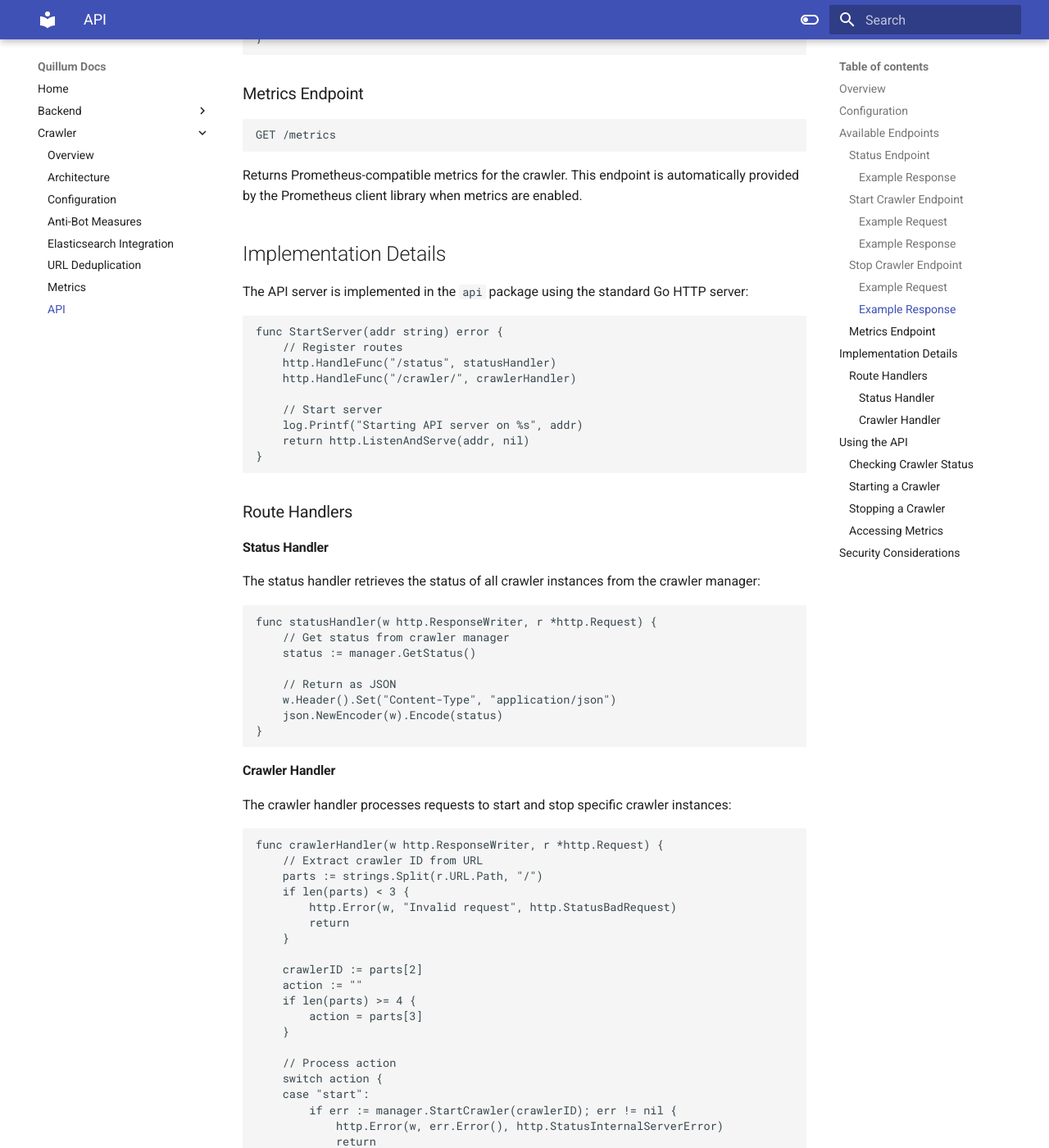
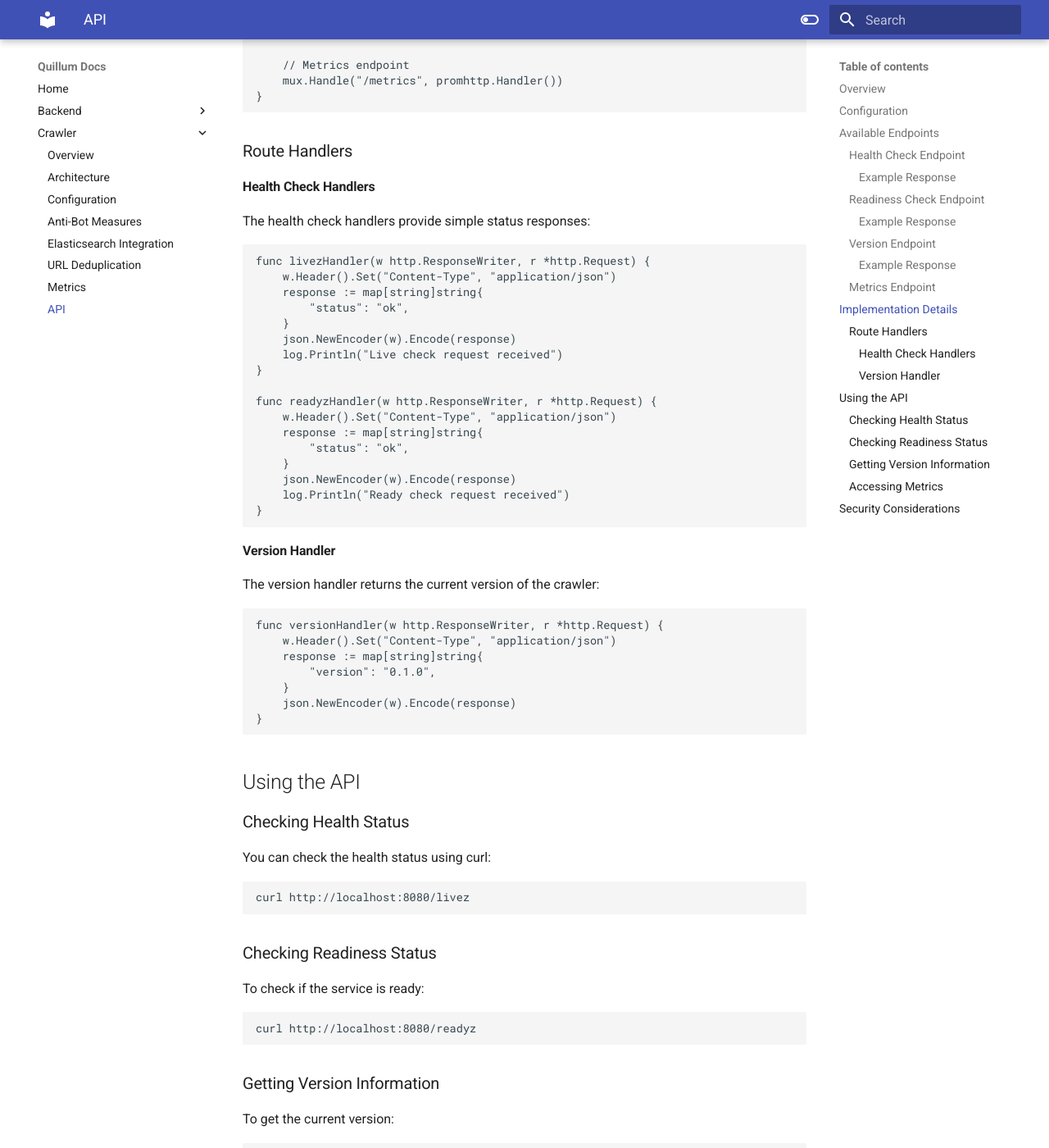
Before and after one commit to Quillium-AI/Quillium-docs, an MkDocs documentation site: the page built from docs/crawler/api.md, in a window 1280 px wide and 1400 px high, scrolled down 2318 px. Shown: the whole window at 82% size. Built offline with MkDocs 1.6.1 and Material for MkDocs 9.7.7, drawn with Linux system fonts in a browser that asks for light colours; some of the changed text lies outside the part shown.

Commit message:
Update api.md

````diff
--- a/docs/crawler/api.md
+++ b/docs/crawler/api.md
@@ -1,15 +1,14 @@
 # Crawler API
 
-The Quillium-Crawler includes an API server that provides HTTP endpoints for controlling and monitoring the crawler. This document explains the available endpoints and how to use them.
+The Quillium-Crawler includes an API server that provides HTTP endpoints for health checks, version information, and metrics. This document explains the available endpoints and how to use them.
 
 ## Overview
 
 The API server provides a RESTful interface for:
 
-- Starting and stopping crawlers
-- Checking crawler status
-- Retrieving crawled data
-- Accessing metrics
+- Health and readiness checks
+- Version information
+- Prometheus metrics
 
 ## Configuration
 
@@ -24,86 +23,51 @@ if err := api.StartServer(":8080"); err != nil {
 
 ## Available Endpoints
 
-### Status Endpoint
+### Health Check Endpoint
 
 ```
-GET /status
+GET /livez
 ```
 
-Returns the current status of all crawler instances, including:
-
-- Crawler ID
-- Start URL
-- Running status
-- Pages crawled
-- Errors encountered
+Returns the liveness status of the crawler service. This endpoint is used by container orchestration systems like Kubernetes to determine if the service is alive.
 
 #### Example Response
 
 ```json
 {
-  "crawlers": [
-    {
-      "id": "crawler_1",
-      "start_url": "https://example.com",
-      "running": true,
-      "pages_crawled": 157,
-      "errors": 12
-    },
-    {
-      "id": "crawler_2",
-      "start_url": "https://example2.com",
-      "running": true,
-      "pages_crawled": 83,
-      "errors": 5
-    }
-  ]
+  "status": "ok"
 }
 ```
 
-### Start Crawler Endpoint
+### Readiness Check Endpoint
 
 ```
-POST /crawler/{id}/start
+GET /readyz
 ```
 
-Starts a crawler with the specified ID.
-
-#### Example Request
-
-```
-POST /crawler/crawler_1/start
-```
+Returns the readiness status of the crawler service. This endpoint is used by container orchestration systems to determine if the service is ready to accept traffic.
 
 #### Example Response
 
 ```json
 {
-  "status": "success",
-  "message": "Crawler crawler_1 started"
+  "status": "ok"
 }
 ```
 
-### Stop Crawler Endpoint
+### Version Endpoint
 
 ```
-POST /crawler/{id}/stop
+GET /version
 ```
 
-Stops a crawler with the specified ID.
-
-#### Example Request
-
-```
-POST /crawler/crawler_1/stop
-```
+Returns the current version of the crawler service.
 
 #### Example Response
 
 ```json
 {
-  "status": "success",
-  "message": "Crawler crawler_1 stopped"
+  "version": "0.1.0"
 }
 ```
 
@@ -121,104 +85,92 @@ The API server is implemented in the `api` package using the standard Go HTTP se
 
 ```go
 func StartServer(addr string) error {
-    // Register routes
-    http.HandleFunc("/status", statusHandler)
-    http.HandleFunc("/crawler/", crawlerHandler)
+    mux := http.NewServeMux()
+    SetupRoutes(mux)
 
-    // Start server
-    log.Printf("Starting API server on %s", addr)
-    return http.ListenAndServe(addr, nil)
+    log.Printf("Starting server on %s", addr)
+    return http.ListenAndServe(addr, mux)
+}
+```
+
+The routes are set up in a separate function:
+
+```go
+func SetupRoutes(mux *http.ServeMux) {
+    // Health and system endpoints
+    mux.HandleFunc("/livez", livezHandler)
+    mux.HandleFunc("/readyz", readyzHandler)
+    mux.HandleFunc("/version", versionHandler)
+
+    // Metrics endpoint
+    mux.Handle("/metrics", promhttp.Handler())
 }
 ```
 
 ### Route Handlers
 
-#### Status Handler
+#### Health Check Handlers
 
-The status handler retrieves the status of all crawler instances from the crawler manager:
+The health check handlers provide simple status responses:
 
 ```go
-func statusHandler(w http.ResponseWriter, r *http.Request) {
-    // Get status from crawler manager
-    status := manager.GetStatus()
+func livezHandler(w http.ResponseWriter, r *http.Request) {
+    w.Header().Set("Content-Type", "application/json")
+    response := map[string]string{
+        "status": "ok",
+    }
+    json.NewEncoder(w).Encode(response)
+    log.Println("Live check request received")
+}
 
-    // Return as JSON
+func readyzHandler(w http.ResponseWriter, r *http.Request) {
     w.Header().Set("Content-Type", "application/json")
-    json.NewEncoder(w).Encode(status)
+    response := map[string]string{
+        "status": "ok",
+    }
+    json.NewEncoder(w).Encode(response)
+    log.Println("Ready check request received")
 }
 ```
 
-#### Crawler Handler
+#### Version Handler
 
-The crawler handler processes requests to start and stop specific crawler instances:
+The version handler returns the current version of the crawler:
 
 ```go
-func crawlerHandler(w http.ResponseWriter, r *http.Request) {
-    // Extract crawler ID from URL
-    parts := strings.Split(r.URL.Path, "/")
-    if len(parts) < 3 {
-        http.Error(w, "Invalid request", http.StatusBadRequest)
-        return
+func versionHandler(w http.ResponseWriter, r *http.Request) {
+    w.Header().Set("Content-Type", "application/json")
+    response := map[string]string{
+        "version": "0.1.0",
     }
-
-    crawlerID := parts[2]
-    action := ""
-    if len(parts) >= 4 {
-        action = parts[3]
-    }
-
-    // Process action
-    switch action {
-    case "start":
-        if err := manager.StartCrawler(crawlerID); err != nil {
-            http.Error(w, err.Error(), http.StatusInternalServerError)
-            return
-        }
-        json.NewEncoder(w).Encode(map[string]string{
-            "status":  "success",
-            "message": fmt.Sprintf("Crawler %s started", crawlerID),
-        })
-
-    case "stop":
-        if err := manager.StopCrawler(crawlerID); err != nil {
-            http.Error(w, err.Error(), http.StatusInternalServerError)
-            return
-        }
-        json.NewEncoder(w).Encode(map[string]string{
-            "status":  "success",
-            "message": fmt.Sprintf("Crawler %s stopped", crawlerID),
-        })
-
-    default:
-        http.Error(w, "Invalid action", http.StatusBadRequest)
-    }
+    json.NewEncoder(w).Encode(response)
 }
 ```
 
 ## Using the API
 
-### Checking Crawler Status
+### Checking Health Status
 
-You can check the status of all crawlers using curl:
+You can check the health status using curl:
 
 ```bash
-curl http://localhost:8080/status
+curl http://localhost:8080/livez
 ```
 
-### Starting a Crawler
+### Checking Readiness Status
 
-To start a specific crawler:
+To check if the service is ready:
 
 ```bash
-curl -X POST http://localhost:8080/crawler/crawler_1/start
+curl http://localhost:8080/readyz
 ```
 
-### Stopping a Crawler
+### Getting Version Information
 
-To stop a specific crawler:
+To get the current version:
 
 ```bash
-curl -X POST http://localhost:8080/crawler/crawler_1/stop
+curl http://localhost:8080/version
 ```
 
 ### Accessing Metrics
````
